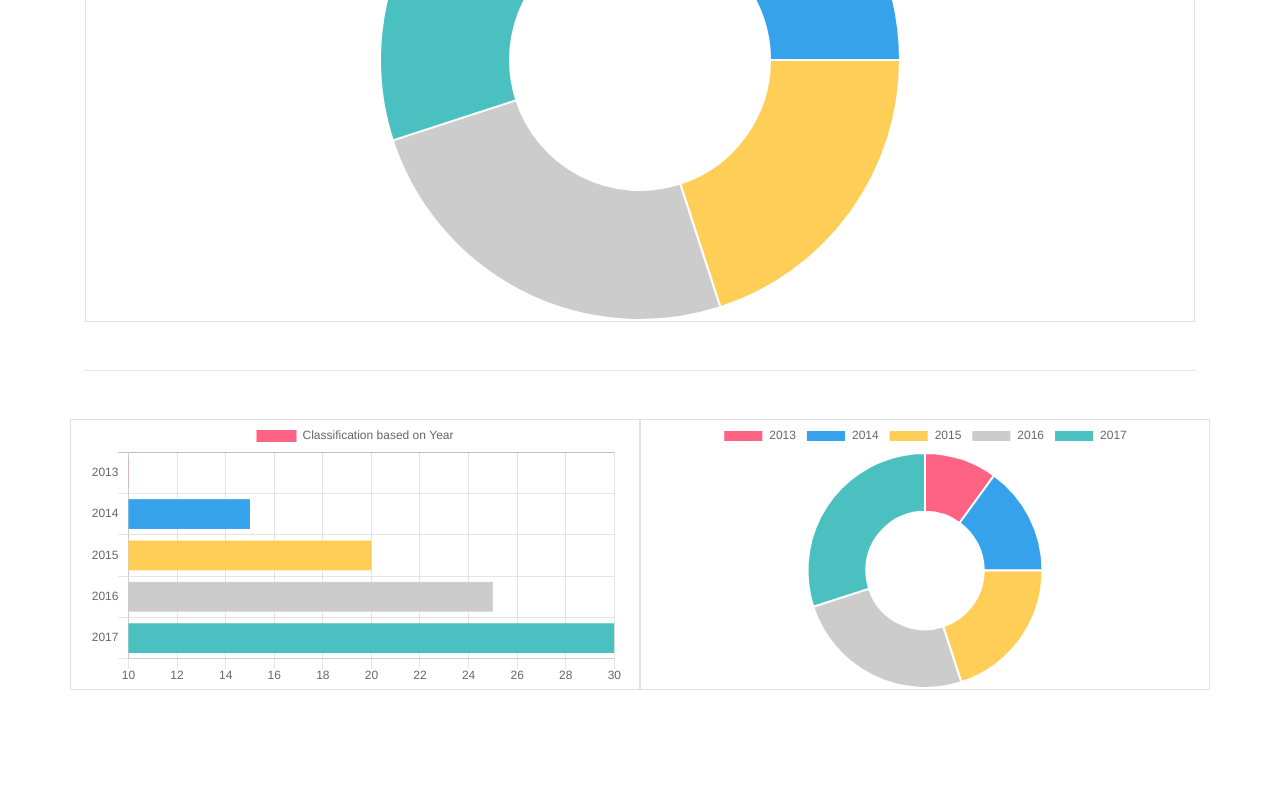
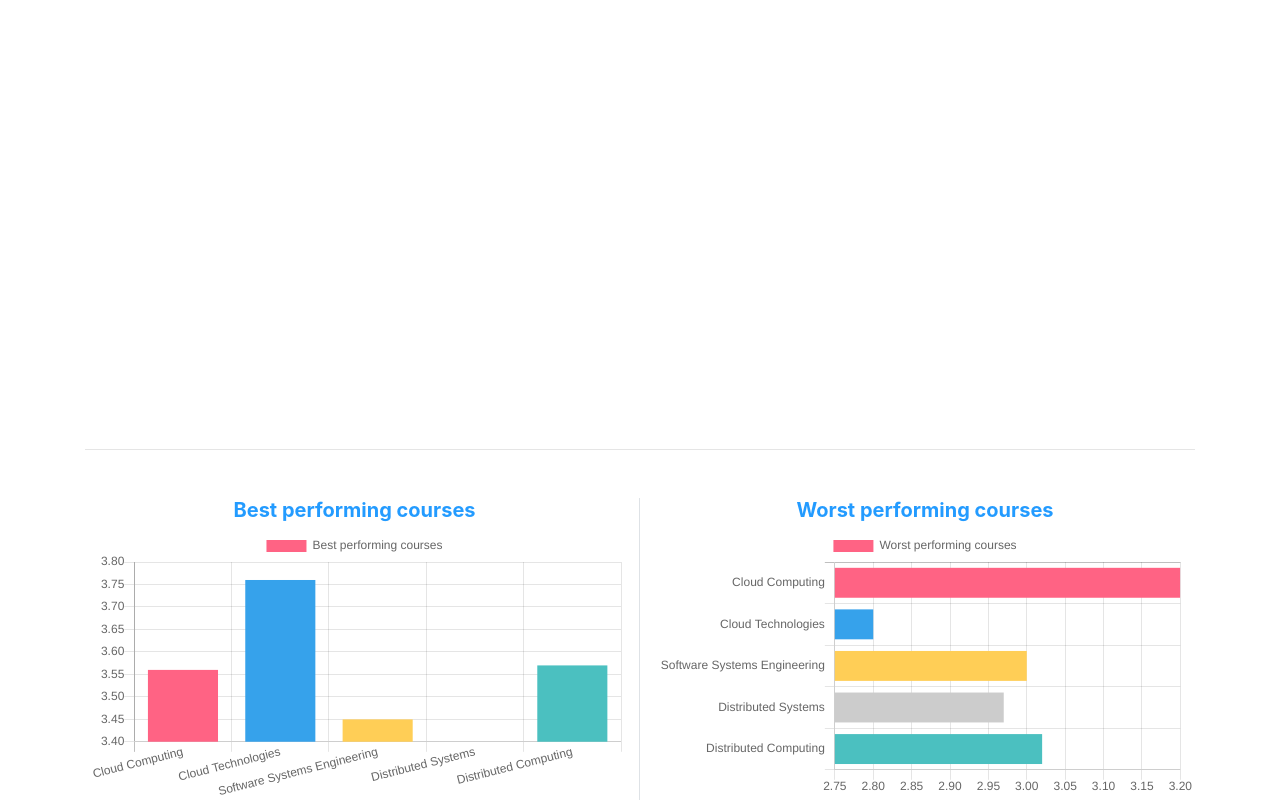
Before and after one commit to akhianand/University-Management-System, a React (Create React App) app in the folder frontend/student-portal/: page /analytics in a window 1280 px wide. Shown: the part 439-1239 px from the top of the page. Before the commit the page ends 1129 px from the top, so only its background shows below. Built offline with nearby package versions, Linux system fonts and the light colour scheme; no server answers; sample sign-in values are in the browser's storage.

Commit message:
Changes to Analytics

```diff
--- a/frontend/student-portal/src/components/AdminDashboard/Analytics.js
+++ b/frontend/student-portal/src/components/AdminDashboard/Analytics.js
@@ -10,17 +10,31 @@ class Analytics extends Component {
         super(props);
 
         this.state = {
-            popularCoursedata : {
-                labels: ["2013", "2014", "2015", "2016", "2017"],
+            popularCoursedata : {},
+            bestPerformingCourses : {
+                labels: ["Cloud Computing", "Cloud Technologies", "Software Systems Engineering", "Distributed Systems", "Distributed Computing"],
                 datasets: [
                     {
-                        label: "Classification based on Year", data: [10,15,20,25,30],
+                        label: "Best performing courses", data: [3.56,3.76,3.45,3.4, 3.57],
                         backgroundColor: ['#FF6384',
                         '#36A2EB',
                         '#FFCE56','#CCC',
                         '#4BC0C0']
                     }
-                ]},
+                ]
+            },
+            worstPerformingCourses : {
+                labels: ["Cloud Computing", "Cloud Technologies", "Software Systems Engineering", "Distributed Systems",  "Distributed Computing"],
+                datasets: [
+                    {
+                        label: "Worst performing courses", data: [3.2, 2.8, 3.0, 2.97, 3.02],
+                        backgroundColor: ['#FF6384',
+                        '#36A2EB',
+                        '#FFCE56','#CCC',
+                        '#4BC0C0']
+                    }
+                ]
+            },
         }
     }
 
@@ -32,7 +46,32 @@ class Analytics extends Component {
     getPopularCoursesData = () => {
         axios.get(getURL('/click-count'))
             .then((res) => {
-                console.log('click count ', res);
+                //console.log(res.data.Response);
+                let courseData = res.data.Response;
+                courseData.sort((a,b) => parseInt(a.Clicks) > parseInt(b.Clicks) ? -1 : 1);
+                courseData = courseData.slice(0,5);
+                let labels = [];
+                let valueData = [];
+                for(let index in courseData) {
+                    labels.push(courseData[index].CourseName);
+                    valueData.push(courseData[index].Clicks);
+                }
+                console.log('click count ', courseData);
+                 console.log('labels ', labels);
+                 console.log('clicks ', valueData);
+                 this.setState({
+                    popularCoursedata : {
+                        labels : labels,
+                        datasets: [
+                            {
+                                label: "Popular Courses", data: valueData,
+                                backgroundColor: ['#FF6384',
+                                '#36A2EB',
+                                '#FFCE56','#CCC',
+                                '#4BC0C0']
+                            }],
+                    }
+                 })
             })
     }
     render() {
@@ -43,16 +82,20 @@ class Analytics extends Component {
                     <div className="text-align-center mb-5 analytics-heading mt-5">
                         <h3>Analytics Dashboard</h3>
                     </div>
-                    <div className="border mt-5">
+
+                    <div className=" mt-5 p-5">
+                        <h3 className="text-align-center analytics-heading">Popular courses</h3>
                         <Doughnut data={this.state.popularCoursedata}/>
                     </div>
                     <hr className="mt-5"/>
                     <div className="row mt-5">
-                        <div className="col-6 border">
-                            <HorizontalBar data={this.state.popularCoursedata}/>
+                        <div className="col-6 border-right">
+                        <h3 className="text-align-center analytics-heading">Best performing courses</h3>
+                            <Bar data={this.state.bestPerformingCourses}/>
                         </div>
-                        <div className="col-6 border">
-                            <Doughnut data={this.state.popularCoursedata}/>
+                        <div className="col-6">
+                        <h3 className="text-align-center analytics-heading">Worst performing courses</h3>
+                            <HorizontalBar data={this.state.worstPerformingCourses}/>
                         </div>
                     </div>
                 </div>
```
